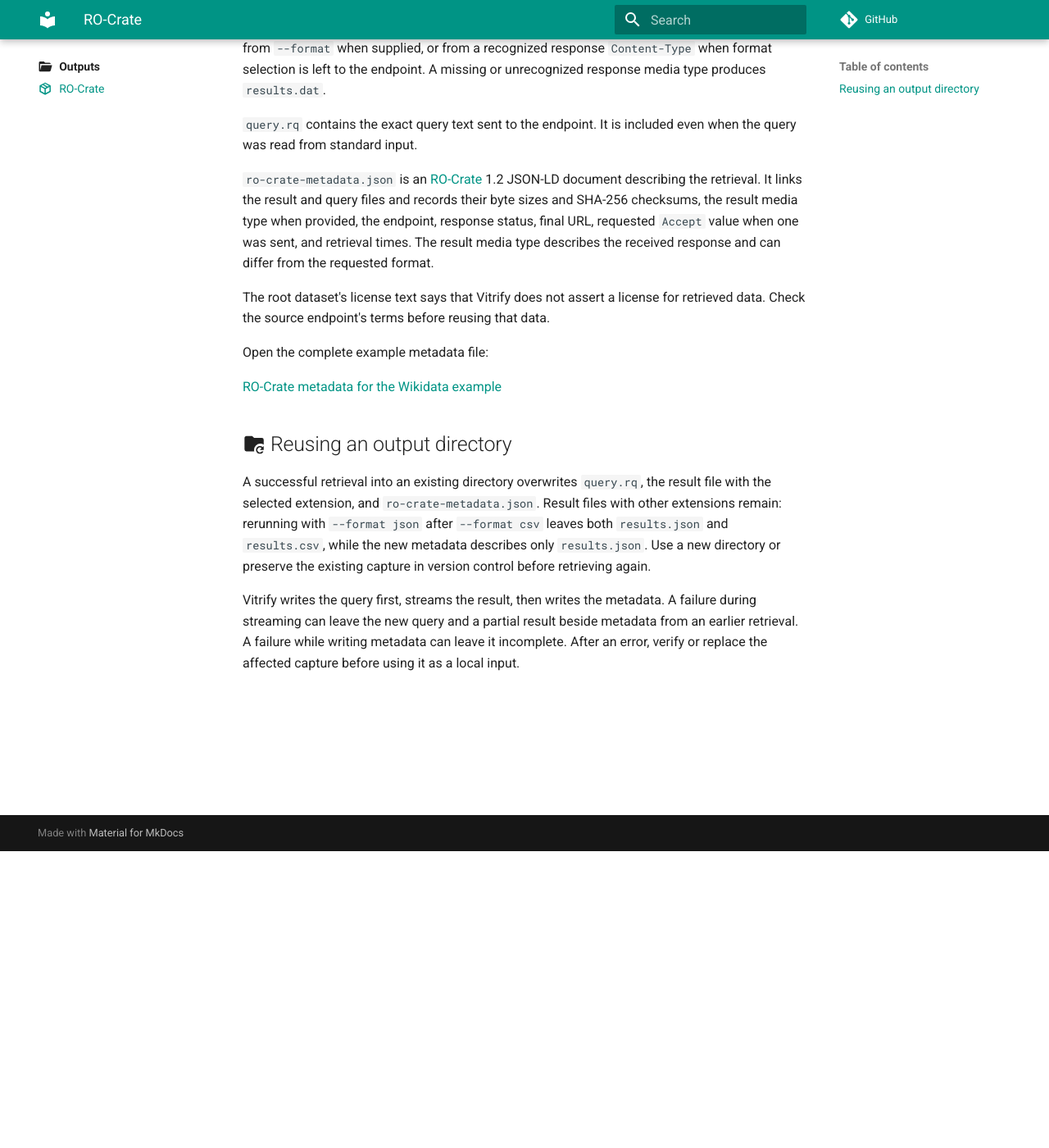
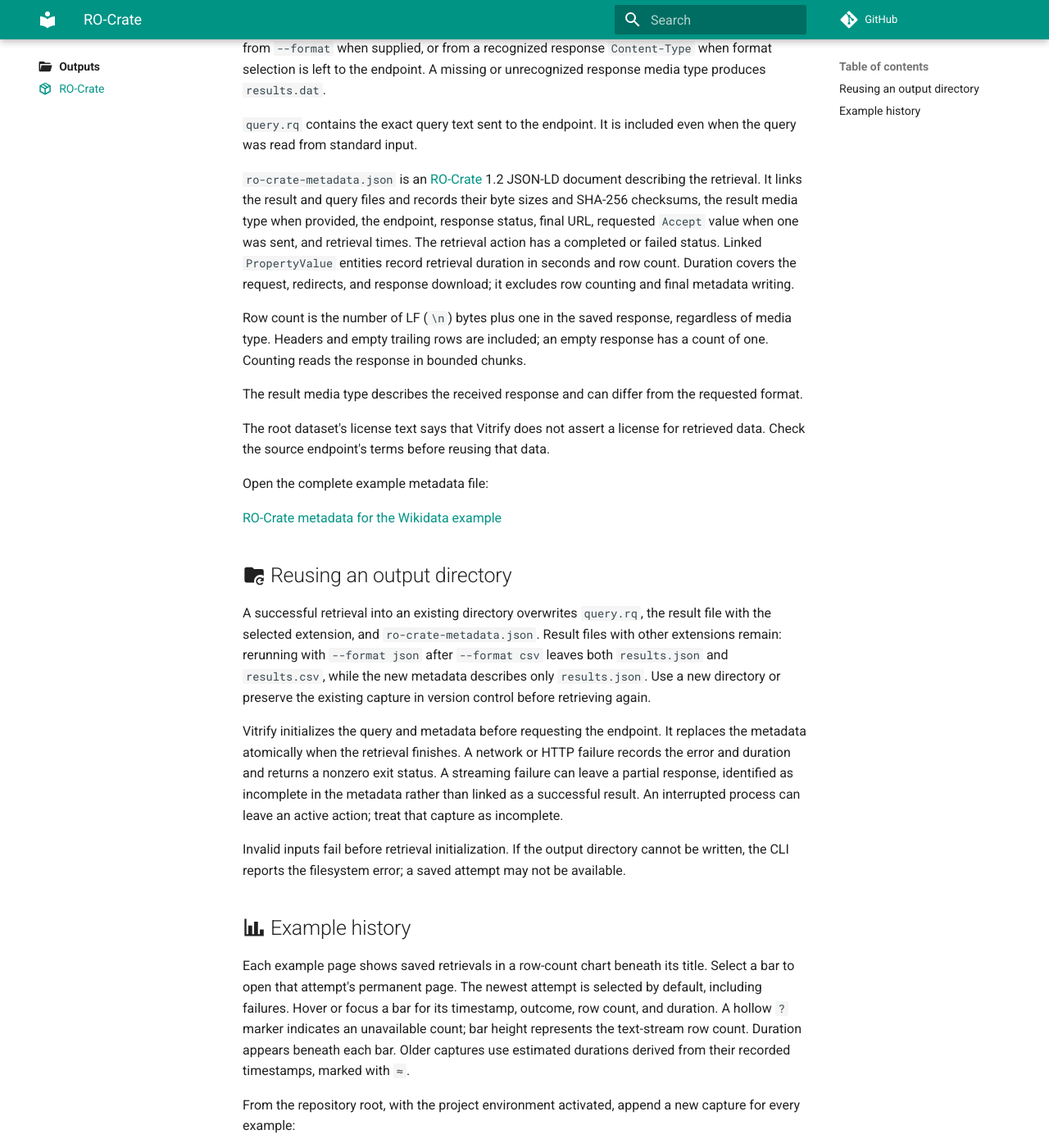
Before and after one commit to iolanta-tech/vitrify, an MkDocs documentation site: the page built from docs/outputs/ro-crate/index.md, in a window 1280 px wide and 1400 px high, scrolled down 362 px. Shown: the whole window at 82% size. Built offline with MkDocs 1.6.1 and Material for MkDocs 9.7.7, drawn with Linux system fonts in a browser that asks for light colours; comment, search, counter and statistics services are not loaded; some of the changed text lies outside the part shown.

Commit message:
Document capture history and stream row counts

````diff
--- a/docs/outputs/ro-crate/index.md
+++ b/docs/outputs/ro-crate/index.md
@@ -27,7 +27,16 @@ even when the query was read from standard input.
 retrieval. It links the result and query files and records their byte sizes and
 SHA-256 checksums, the result media type when provided, the endpoint, response
 status, final URL, requested `Accept` value when one was sent, and retrieval
-times. The result media type describes the received response and can differ
+times. The retrieval action has a completed or failed status. Linked `PropertyValue`
+entities record retrieval duration in seconds and row count. Duration covers the
+request, redirects, and response download;
+it excludes row counting and final metadata writing.
+
+Row count is the number of LF (`\n`) bytes plus one in the saved response,
+regardless of media type. Headers and empty trailing rows are included; an empty
+response has a count of one. Counting reads the response in bounded chunks.
+
+The result media type describes the received response and can differ
 from the requested format.
 
 The root dataset's license text says that Vitrify does not assert a license
@@ -46,8 +55,38 @@ files with other extensions remain: rerunning with `--format json` after
 metadata describes only `results.json`. Use a new directory or preserve the
 existing capture in version control before retrieving again.
 
-Vitrify writes the query first, streams the result, then writes the metadata.
-A failure during streaming can leave the new query and a partial result beside
-metadata from an earlier retrieval. A failure while writing metadata can leave
-it incomplete. After an error, verify or replace the affected capture before
-using it as a local input.
+Vitrify initializes the query and metadata before requesting the endpoint. It
+replaces the metadata atomically when the retrieval finishes. A network or HTTP
+failure records the error and duration and returns a nonzero exit status. A
+streaming failure can leave a partial response, identified as incomplete in the
+metadata rather than linked as a successful result. An interrupted process can
+leave an active action; treat that capture as incomplete.
+
+Invalid inputs fail before retrieval initialization. If the output directory
+cannot be written, the CLI reports the filesystem error; a saved attempt may
+not be available.
+
+## :material-chart-bar: Example history
+
+Each example page shows saved retrievals in a row-count chart beneath its title.
+Select a bar to open that attempt's permanent page. The newest attempt is
+selected by default, including failures. Hover or focus a bar for its timestamp,
+outcome, row count, and duration. A hollow `?` marker indicates an unavailable
+count; bar height represents the text-stream row count. Duration appears beneath each
+bar. Older captures use estimated durations derived from their recorded
+timestamps, marked with `≈`.
+
+From the repository root, with the project environment activated, append a new
+capture for every example:
+
+```sh
+cargo build
+j examples
+```
+
+The runner uses the local debug build when available, otherwise `vitrify` from
+`PATH`. It runs the displayed scripts in temporary directories and saves
+Vitrify's output in new timestamped directories. Earlier captures stay intact.
+It continues after individual failures, validates saved crates against RO-Crate
+1.2, and exits nonzero if any retrieval or validation failed. Validation results
+appear in the terminal. Documentation builds read saved captures.
````
